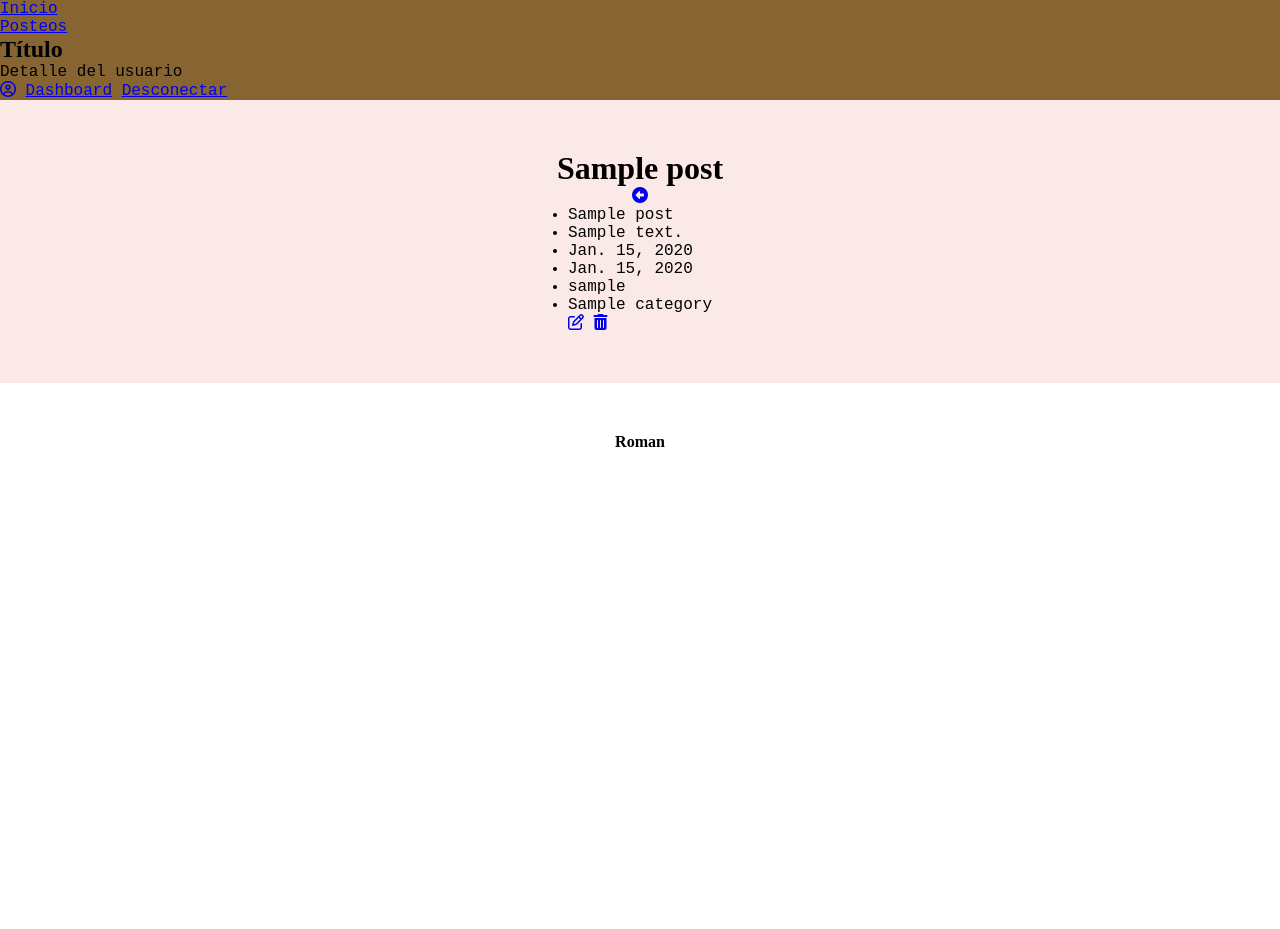
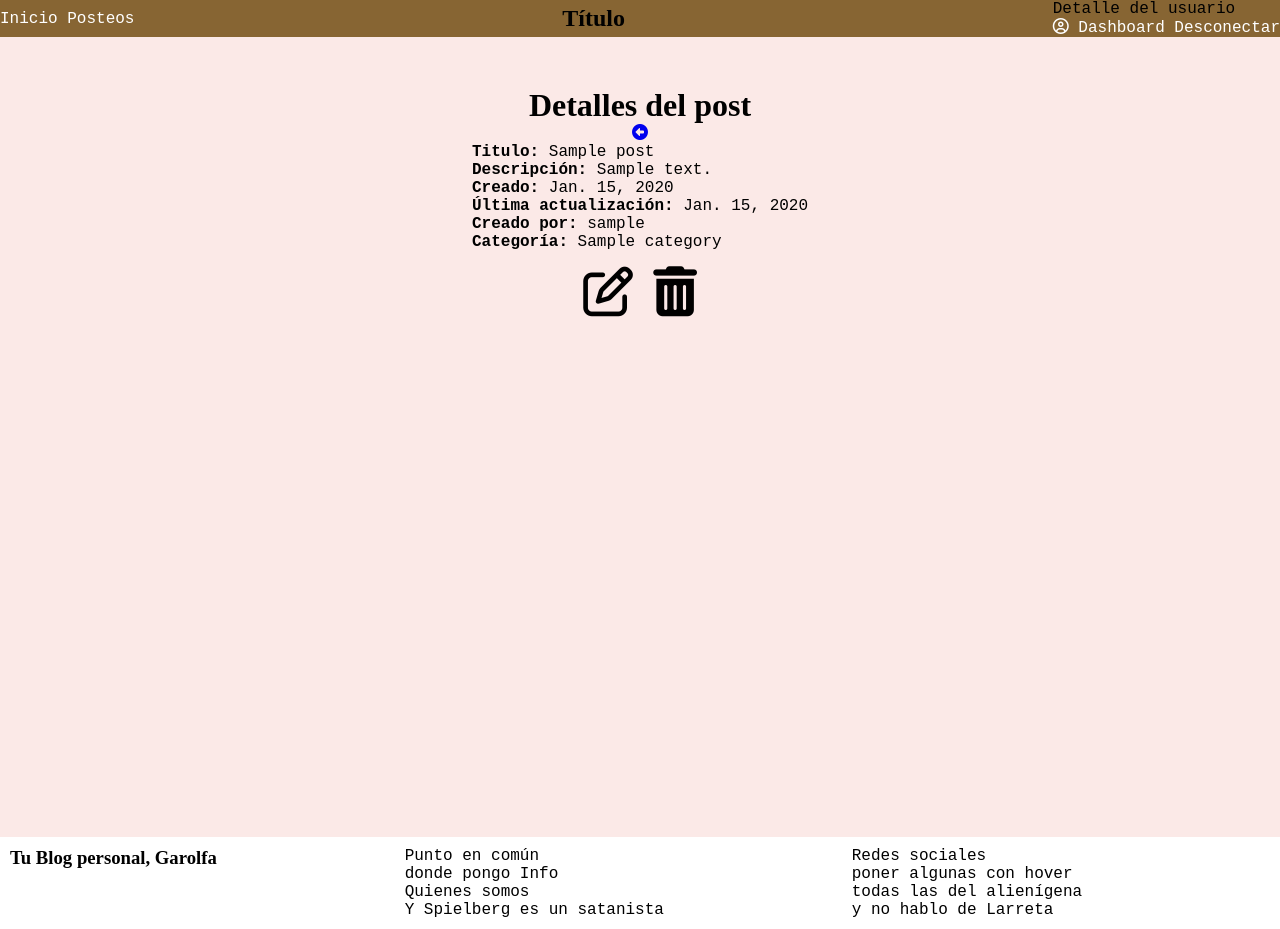
Before and after one commit to Naiitiry/django-blog, a Django app: page /post/view/1 in a window 1280 px wide. Before the commit the page ends 447 px from the top, so only its background shows below. Run offline with Django 5.2, Linux system fonts and the light colour scheme; a user stored in the database is signed in; tables that the repository leaves empty hold one stand-in row (values such as "Sample post"); some libraries are stand-ins or nearby versions.

Commit message:
update templates

```diff
--- a/blog/post/views.py
+++ b/blog/post/views.py
@@ -13,7 +13,7 @@ def index(request):
     search_query = request.GET.get('search', '')
     posts = Post.objects.filter(is_deleted=False, title__contains=search_query)
 
-    paginator = Paginator(posts, 5)
+    paginator = Paginator(posts, 6)
     page_number = request.GET.get('page')
     page_obj = paginator.get_page(page_number)
     context={
--- a/blog/static/css/style.css
+++ b/blog/static/css/style.css
@@ -18,7 +18,6 @@
 h1,h2,h3,h4,h5,h6{
     font-family: var(--font-main);
 }
-
 main{
     display: flex;
     flex-direction: column;
@@ -27,10 +26,92 @@ main{
     justify-content: flex-start;
     align-items: center;
     background-color: var(--color-primary);
-
+    min-width: 85vh;
+    min-height: 100vh;
 }
 nav{
     background-color: var(--color-secondary);
+    display: flex;
+    justify-content: space-between;
+    align-items: center;
+
+}
+nav a{
+    list-style: none;
+    text-decoration: none;
+    color: white;
+}
+nav a:hover{
+    color: red;
+}
+.nav-link{
+    display: flex;
+    justify-content: space-around;
+    align-items: center;
+}
+.view{
+    width: 100%;
+    display: flex;
+    align-items: center;
+    flex-wrap: wrap;
+}
+.block {
+    height: 200px;
+    width: 300px;
+    margin: 50px;
+    border: 0.5mm solid black;
+    box-shadow: rgba(50, 50, 93, 0.25) 0px 50px 100px -20px,
+    rgba(0, 0, 0, 0.3) 0px 30px 60px -30px,
+    rgba(10, 37, 64, 0.35) 0px -2px 6px 0px inset;
+    list-style: none;
+    background-color: #ff8800;
+    display: flex;
+    flex-direction: column;
+    justify-content: space-around;
+    align-items: center;
+    border-radius: 15px;
+}
+@keyframes appear {
+    from {
+        opacity: 0;
+        scale: 0.5;
+    }
+    to {
+        opacity: 1;
+        scale: 1;
+    }
+}
+.block {
+    animation: appear linear;
+    animation-timeline: view();
+    animation-range: entry 0% cover 40%;
+}
+
+.detail{
+    display: flex;
+    flex-direction: column;
+    justify-content: space-around;
+    align-items: start;
+    text-decoration: none;
+    list-style: none;
+}
+.detail-icon{
+    display: flex;
+    flex-direction: row;
+    justify-content:center;
+    align-items: center;
+    padding: 15px;
+    gap: 20px;
+    width: 100%;
+}
+.detail-icon a{
+    list-style: none;
+    text-decoration: none;
+    color: #000;
+    font-size: 50px;
+}
+.detail-icon a:hover{
+    color: var(--color-tertiary);
 }
 input, select, textarea {
     outline: none;
@@ -79,9 +160,9 @@ form{
 }
 
 footer{
-    display: flex;
-    justify-content: center;
-    align-items: center;
+    display: grid;
+    grid-template-columns: auto auto auto;
     width: 100%;
-    padding: 50px;
+    padding: 10px;
+
 }
--- a/blog/templates/layout/base_session.html
+++ b/blog/templates/layout/base_session.html
@@ -14,7 +14,6 @@
         {% block 'content' %}
         {% endblock %}
     </main>
-    {% include 'layout/partials/footer.html' %}
     <script src="https://kit.fontawesome.com/bf1e8130c0.js" crossorigin="anonymous"></script>
 </body>
 </html>
--- a/blog/templates/layout/partials/footer.html
+++ b/blog/templates/layout/partials/footer.html
@@ -1,3 +1,17 @@
 <footer>
-    <h4>Roman</h4>
+    <div class="footer-title">
+        <h3>Tu Blog personal, Garolfa</h3>
+    </div>
+    <div class="footer-description">
+        <p>Punto en común</p>
+        <p>donde pongo Info</p>
+        <p>Quienes somos</p>
+        <p>Y Spielberg es un satanista</p>
+    </div>
+    <div class="footer-social-media">
+        <p>Redes sociales</p>
+        <p>poner algunas con hover</p>
+        <p>todas las del alienígena</p>
+        <p>y no hablo de Larreta</p>
+    </div>
 </footer>
--- a/blog/templates/layout/partials/menu.html
+++ b/blog/templates/layout/partials/menu.html
@@ -1,8 +1,8 @@
 <nav>
-    <div>
+    <div class="nav-links">
         <ul>
-            <li><a href="#">Inicio</a></li>
-            <li><a href="#">Posteos</a></li>
+            <a href="#">Inicio</a>
+            <a href="#">Posteos</a>
         </ul>
     </div>
     <div>
--- a/blog/templates/post/detail.html
+++ b/blog/templates/post/detail.html
@@ -1,18 +1,18 @@
 {% extends 'layout/base.html' %}
 
 {% block 'content' %}
-    <h1>{{post.title}}</h1>
+    <h1>Detalles del post</h1>
     <span><a href="{% url 'post_index' %}"><i class="fa-solid fa-circle-left"></i></a></span>
-    <ul>
-        <li>{{post.title}}</li>
-        <li>{{post.description}}</li>
-        <li>{{post.created_at}}</li>
-        <li>{{post.updated_at}}</li>
-        <li>{{post.user.username}}</li>
-        <li>{{post.category.name}}</li>
-        <span>
-            <a href="{% url 'post_edit' id=post.id %}"><i class="fa-regular fa-pen-to-square"></i></a>
-            <a href="{% url 'post_delete' id=post.id %}"><i class="fa-solid fa-trash-can"></i></a>
+    <ul class="detail">
+        <li><b>Titulo:</b> {{post.title}}</li>
+        <li><b>Descripción:</b> {{post.description}}</li>
+        <li><b>Creado:</b> {{post.created_at}}</li>
+        <li><b>Última actualización:</b> {{post.updated_at}}</li>
+        <li><b>Creado por:</b> {{post.user.username}}</li>
+        <li><b>Categoría:</b> {{post.category.name}}</li>
+        <span class="detail-icon">
+            <a href="{% url 'post_edit' id=post.id %}" class="detail-icon-edit"><i class="fa-regular fa-pen-to-square"></i></a>
+            <a href="{% url 'post_delete' id=post.id %}" class="detail-icon-trash"><i class="fa-solid fa-trash-can"></i></a>
         </span>
     </ul>
 
--- a/blog/templates/post/post_index.html
+++ b/blog/templates/post/post_index.html
@@ -7,9 +7,9 @@
         <a href="{% url 'post_index' %}">Ver todos</a>
         <a href="{% url 'post_create' %}"><i class="fa-regular fa-square-plus" alt="nuevo_post"></i></a>
     </span>
-    <ul>
+    <ul class="view">
         {% for post in page_obj %}
-            <li>
+            <li class="block">
                 <h2>{{post.title}}</h2>
                 <p>{{post.description|truncatechars:20}}</p>
                 <span>
```
